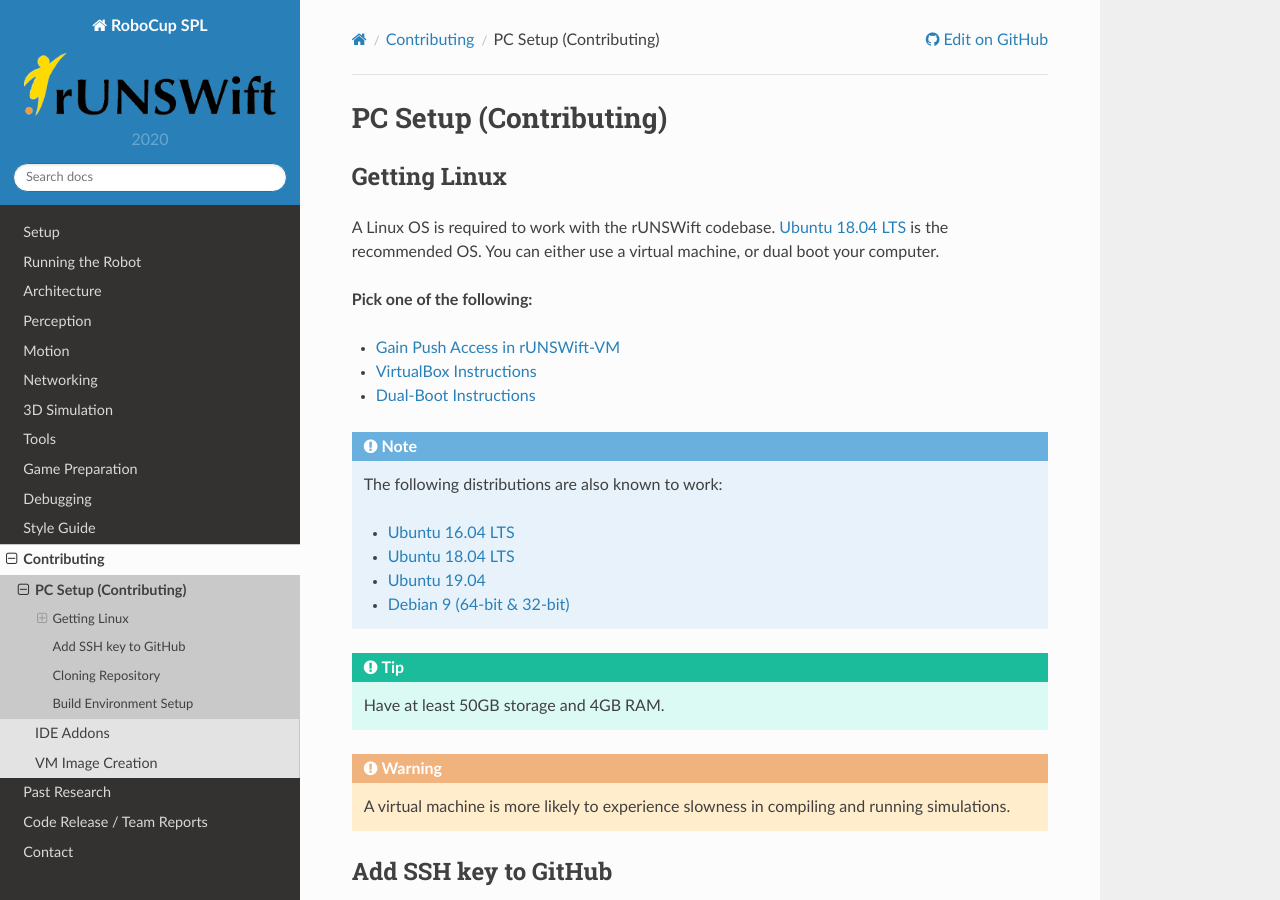
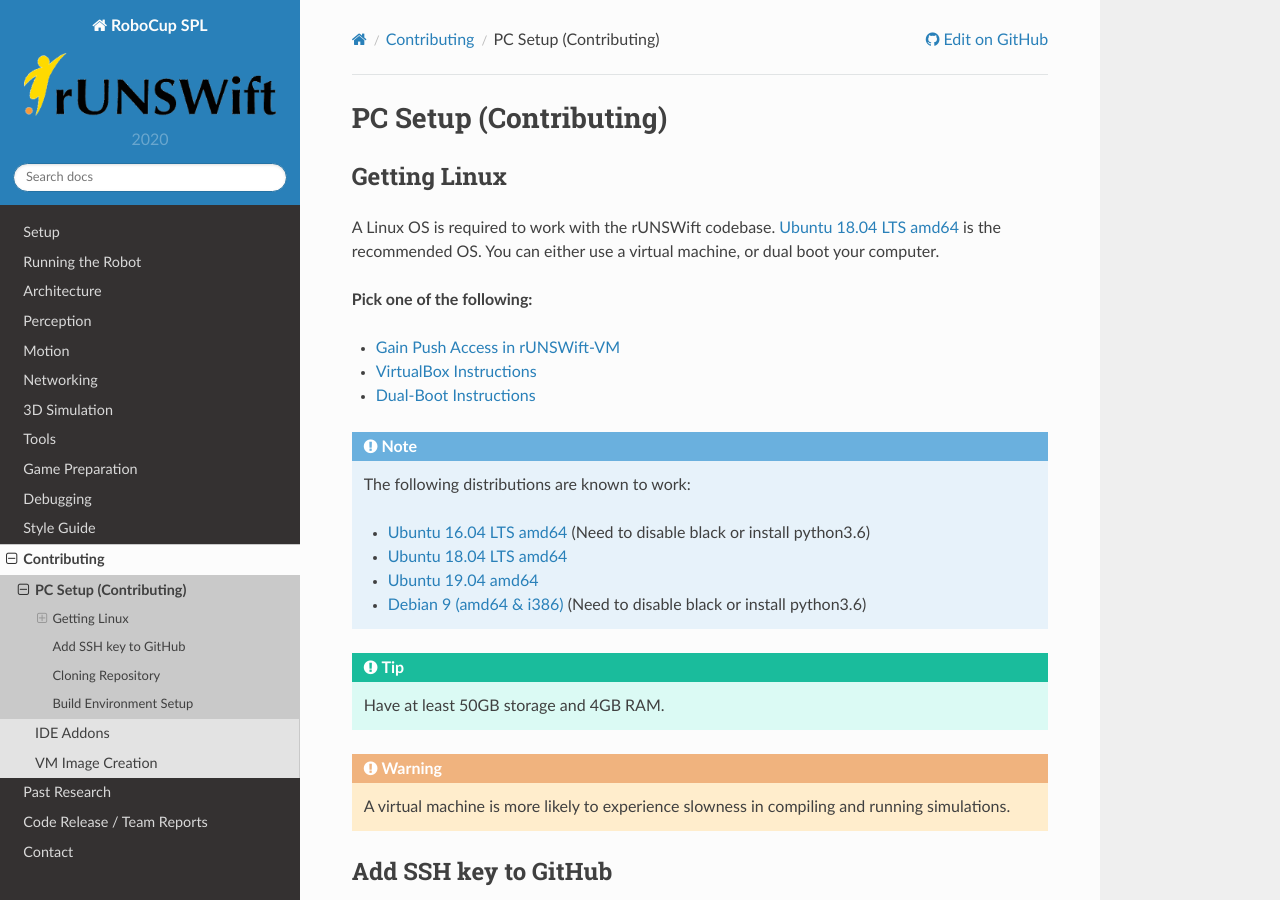
Before and after one commit to UNSWComputing/rUNSWift-docs, a Sphinx documentation site: the page built from source/contributing/pc_setup_contributing.rst, in a window 1280 px wide and 900 px high. Built offline with Sphinx 7.4.7 and the Read the Docs theme 2.0.0, drawn with Linux system fonts in a browser that asks for light colours.

Commit message:
updating usable distros

```diff
--- a/source/contributing/pc_setup_contributing.rst
+++ b/source/contributing/pc_setup_contributing.rst
@@ -9,7 +9,7 @@ Getting Linux
 *************
 
 A Linux OS is required to work with the rUNSWift codebase.
-`Ubuntu 18.04 LTS <http://releases.ubuntu.com/18.04/>`_ is the recommended OS.
+`Ubuntu 18.04 LTS amd64 <http://releases.ubuntu.com/18.04/>`_ is the recommended OS.
 You can either use a virtual machine, or dual boot your computer.
 
 **Pick one of the following:**
@@ -20,12 +20,12 @@ You can either use a virtual machine, or dual boot your computer.
    pc_setup_dual_boot
 
 .. note::
-    The following distributions are also known to work:
+    The following distributions are known to work:
 
-    - `Ubuntu 16.04 LTS <http://releases.ubuntu.com/16.04/>`_
-    - `Ubuntu 18.04 LTS <http://releases.ubuntu.com/18.04/>`_
-    - `Ubuntu 19.04 <http://releases.ubuntu.com/19.04/>`_
-    - `Debian 9 (64-bit & 32-bit) <https://www.debian.org/>`_
+    - `Ubuntu 16.04 LTS amd64 <http://releases.ubuntu.com/16.04/>`_ (Need to disable black or install python3.6)
+    - `Ubuntu 18.04 LTS amd64 <http://releases.ubuntu.com/18.04/>`_
+    - `Ubuntu 19.04 amd64 <http://releases.ubuntu.com/19.04/>`_
+    - `Debian 9 (amd64 & i386) <https://www.debian.org/>`_ (Need to disable black or install python3.6)
 
 .. tip::
     Have at least 50GB storage and 4GB RAM.
```
